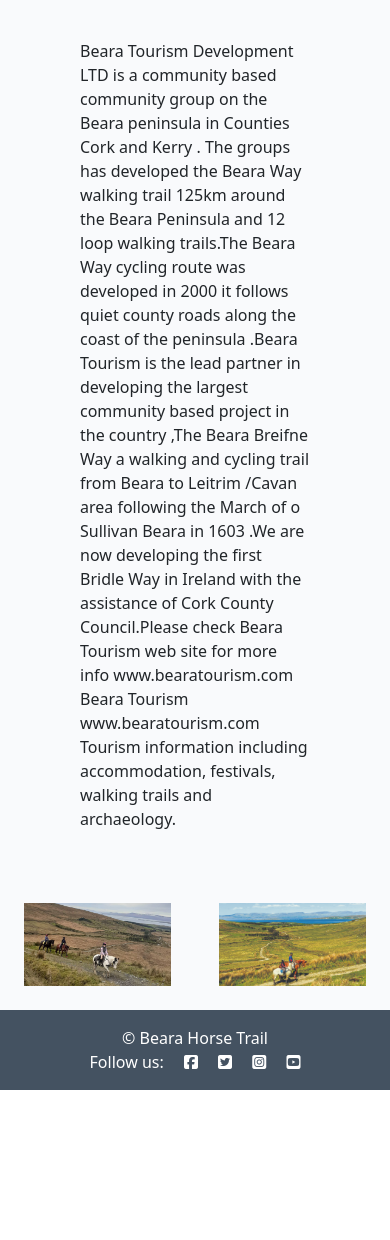
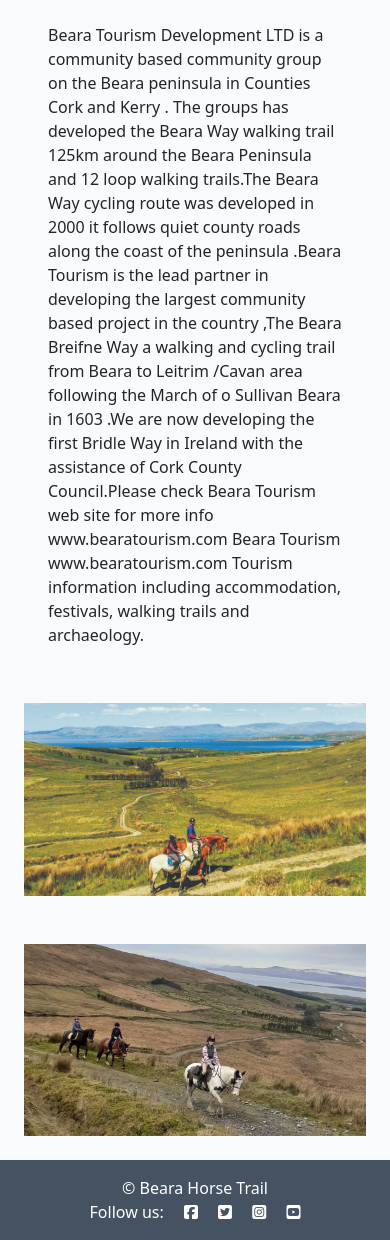
Before and after one commit to CathalShandon/beara-bridle, a Django app: page /aboutus/ in a window 390 px wide. Shown: the part 106-1346 px from the top of the page. Before the commit the page ends 1196 px from the top, so only its background shows below. Run offline with Django 3.2, Linux system fonts and the light colour scheme; some libraries are stand-ins or nearby versions.

Commit message:
Add media queries

```diff
--- a/static/css/style.css
+++ b/static/css/style.css
@@ -39,6 +39,9 @@ body {
     background-color: transparent;
 }
 
+.about-img {
+    flex-direction:column;
+}
 .image-container {
     position: relative;
 
@@ -52,6 +55,13 @@ body {
     background-color: #23BBBB;
 }
 
+.img-fluid {
+    display: block;
+    text-align: center;
+    margin-left: auto;
+    margin-right: auto;
+    width: 37%;
+}
 .info-img-1 {
     float: right;
     width: 50%;
@@ -167,3 +177,18 @@ body {
     background: transparent;
     border: none;
 }
+
+@media screen and (max-width: 1200px) {
+    .info {
+        padding: 1rem 3rem 1rem 3rem;
+    }
+    .info-img-1 {
+        width: 100%;
+    }
+    .info-img-2 {
+        width: 100%;
+    }
+    .img-fluid {
+        width: 75%;
+    }
+}
--- a/templates/aboutus.html
+++ b/templates/aboutus.html
@@ -7,7 +7,7 @@
     Beara Tourism
     www.bearatourism.com
     Tourism information including accommodation, festivals, walking trails and archaeology.</p>
-<div>
+<div class="about-img">
     <img src="/static/images/S32.jpg" alt="man and woman on two separete horses"  class="info-img-1">
     <img src="/static/images/S33.jpg" alt="children on horses" class="info-img-2" >
 </div>
--- a/templates/base.html
+++ b/templates/base.html
@@ -45,6 +45,7 @@
                     <li class="nav-item" >
                         <a class="nav-link" href="{% url 'trail' %}">Trails <i class="fa-solid fa-horse-saddle"></i></a>
                     </li>
+
                     {% if user.is_authenticated %}
                     <li class="nav-item">
                         <a class="nav-link" href="{% url 'account_logout' %}">Logout</a>
@@ -84,12 +85,14 @@
     <main class="flex-shrink-0 main-bg">
         {% block content %}
         <!-- Content Goes here -->
+        <div>
         <h2 class="header">Welcome to Beara Horse Trail</h2>
+        <img src="/static/images/beara-map.jpeg" class="img-fluid" alt="map of beara peninsula">
         <p class="info">Etched into the sides of the Miskish and Knockgour mountains of the Slieve Miskish range which knuckles the Beara peninsula west, the Beara Bridle Way is Ireland’s first ever horse trail. The main trail hugs the flanks of the mountains, overlooking 23 kilometres of rugged mountain scenery, stunning seascapes and dazzling island views. It includes some optional but highly recommended detours that climb to access even better vistas from elevated viewing points. The Bridle Way links Clonglaskin townland several kilometres west of Castletownbere town with the colourful village of Allihies, once famous for its coppermines, and the coastal townland of Urhan
             near picturesque Eyeries village. Despite the wildness of the scenery, the terrain has something for all experience levels and can be
             undertaken at any pace.</p>
         {% endblock content %}
-
+    </div>
     </main>
 
     <!-- Footer -->
```
Also changed, not shown: static/images/beara-map.jpeg (added).
